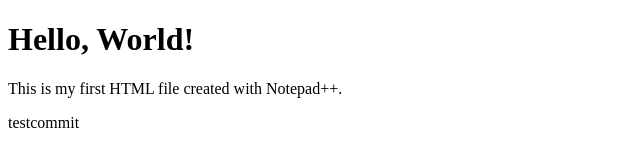
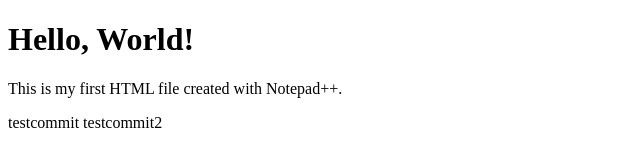
Before and after one commit to draworth/harmonytest, a plain HTML site: page index.html in a window 1280 px wide. Shown: the full height of the page, 0-640 px from the left. Drawn offline with Linux system fonts and the light colour scheme.

Commit message:
Update index.html

```diff
--- a/index.html
+++ b/index.html
@@ -9,5 +9,6 @@
     <h1>Hello, World!</h1>
     <p>This is my first HTML file created with Notepad++.</p>
 	testcommit
+	testcommit2
 </body>
 </html>
```
